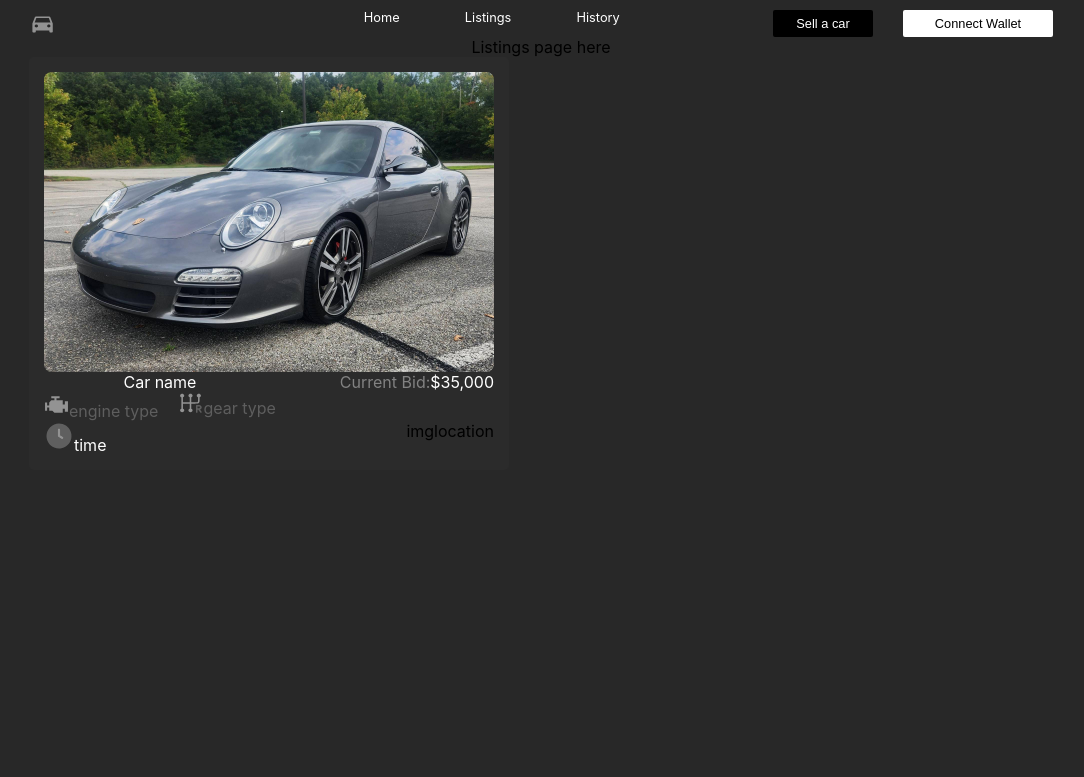
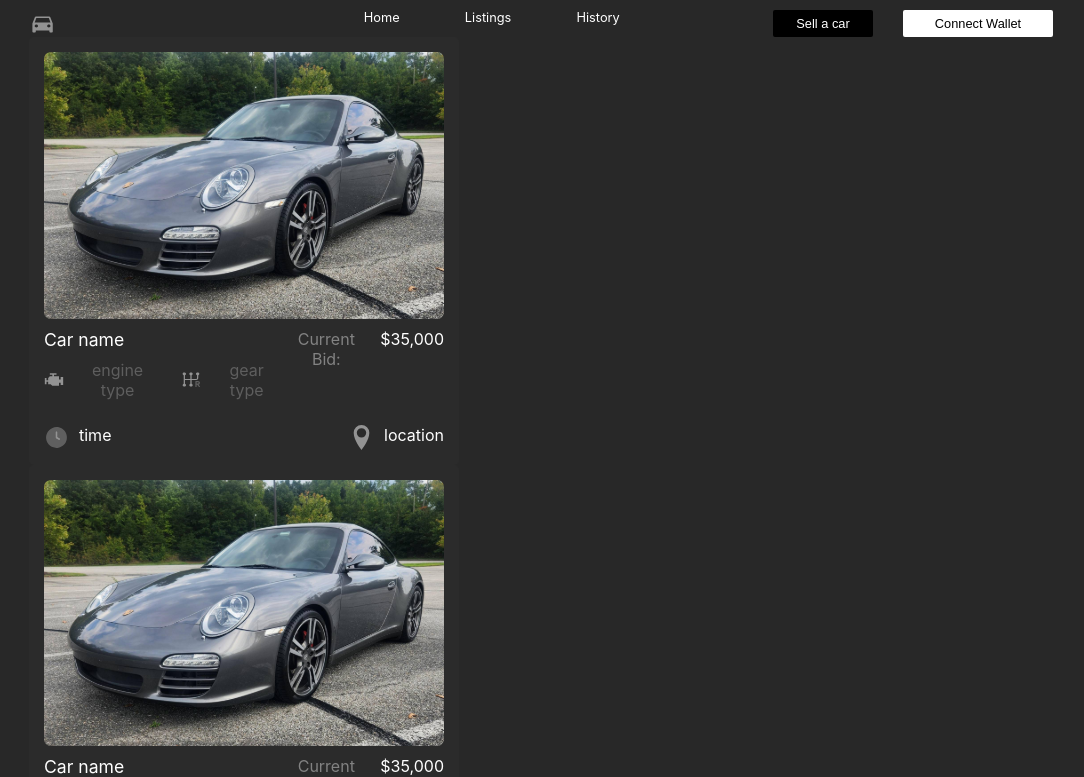
Before and after one commit to THEmmanuel/auto-auction-frontend, a React (Create React App) app: page /listings in a window 1280 px wide. Shown: the top 777 px of the page, without its empty margins (99-1183 px from the left). Built offline with nearby package versions, Linux system fonts and the light colour scheme.

Commit message:
add list card styling

```diff
--- a/src/components/ListCard/ListCard.js
+++ b/src/components/ListCard/ListCard.js
@@ -3,6 +3,7 @@ import style from './ListCard.module.css';
 import engineIcon from '../../assets/engineIcon.svg';
 import gearIcon from '../../assets/gearIcon.svg';
 import timerIcon from '../../assets/timerIcon.svg';
+import mapIcon from '../../assets/mapIcon.svg'
 import testPorsche from '../../assets/testPorsche.svg';
 
 const ListCard = () => {
@@ -19,7 +20,7 @@ const ListCard = () => {
 						</span>
 
 						<div className={style.CarAttributes}>
-							<div>
+							<div className={style.AttributeContainer}>
 								<img
 									src={engineIcon}
 									alt=""
@@ -33,7 +34,7 @@ const ListCard = () => {
 								</span>
 							</div>
 
-							<div>
+							<div className={style.AttributeContainer}>
 								<img
 									src={gearIcon}
 									alt=""
@@ -47,7 +48,7 @@ const ListCard = () => {
 						</div>
 					</div>
 
-					<div>
+					<div className={style.CarCurrentBidWrapper}>
 						<span className={style.CarCurrentBidTitle}>
 							Current Bid:
 						</span>
@@ -59,21 +60,27 @@ const ListCard = () => {
 				</div>
 
 				<div className={style.ListCardAdditionalContent}>
-					<div>
+					<div className={style.CarDataWrapper}>
 						<img
 							src={timerIcon}
 							alt=""
-							className={style.timerIcon}
+							className={style.Icon}
 						/>
 
-						<span className={style.BidTime}>
+						<span className={style.CarData}>
 							time
 						</span>
 					</div>
 
-					<div>
-						<span>img</span>
-						<span>location</span>
+					<div className={style.CarDataWrapper}>
+						<img
+							src={mapIcon}
+							alt=""
+							className={style.Icon}
+						/>
+						<span className={style.CarData}>
+							location
+						</span>
 					</div>
 				</div>
 			</div>
--- a/src/components/ListCard/ListCard.module.css
+++ b/src/components/ListCard/ListCard.module.css
@@ -3,7 +3,7 @@
 	flex-direction: column;
 	padding: 15px;
 	background-color: #2b2b2b;
-	width: 450px;
+	width: 400px;
 	border-radius: 5px;
 }
 
@@ -11,17 +11,21 @@
 	display: flex;
 	flex-direction: column;
 	width: 100%;
+	gap: 25px;
 }
 
 .ListCardCarName {
 	color: #FFF;
 	text-align: left;
+	display: block;
+	font-size: 1.1em;
 }
 
 .ListCardContent {
 	display: flex;
 	flex-direction: row;
 	justify-content: space-between;
+	margin-top: 10px;
 }
 
 .ListCardAdditionalContent {
@@ -34,11 +38,27 @@
 	display: flex;
 	flex-direction: row;
 	gap: 20px;
+	margin-top: 10px;
 }
 
 .CarAttributeIcon {
+	width: 20px;
+}
+
+.AttributeContainer{
+	display: flex;
+	flex-direction: row;
+	justify-content: center;
+	align-items: center;
+	gap: 10px;
+}
+
+.CarData{
+	color: #FFF;
+}
+
+.Icon{
 	width: 25px;
-
 }
 
 .CarAttribute {
@@ -51,12 +71,22 @@
 
 .CarCurrentBidPrice {
 	color: #FFF;
-}
-
-.timerIcon {
-	width: 30px;
+	font-size: 1em;
 }
 
 .BidTime{
 	color: #FFF;
 }
+
+.CarCurrentBidWrapper{
+	display: flex;
+	flex-direction: row;
+	gap: 10px;
+	height: fit-content;
+}
+
+.CarDataWrapper{
+	display: flex;
+	flex-direction: row;
+	gap: 10px;
+}
--- a/src/pages/Listings/Listings.js
+++ b/src/pages/Listings/Listings.js
@@ -5,8 +5,16 @@ import ListCard from '../../components/ListCard/ListCard';
 const Listings = props => {
 	return (
 		<section>
-			Listings page here
-			<ListCard />
+
+			<section>
+				<ListCard />
+				<ListCard />
+				<ListCard />
+				<ListCard />
+				<ListCard />
+				<ListCard />
+				<ListCard />
+			</section>
 		</section>
 	)
 }
```
Also changed, not shown: src/assets/mapIcon.svg (added).
